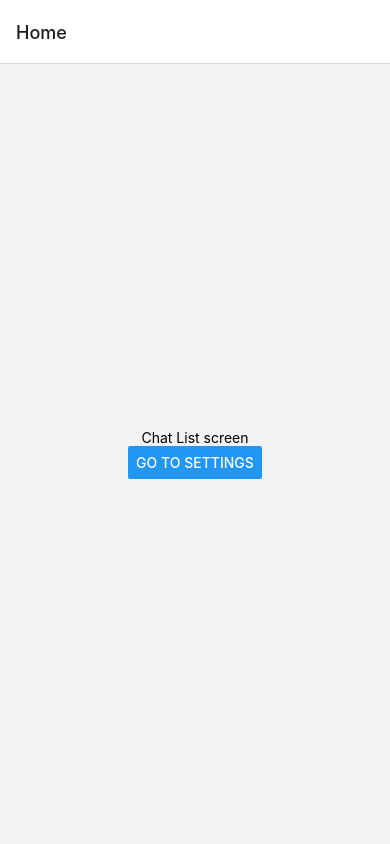
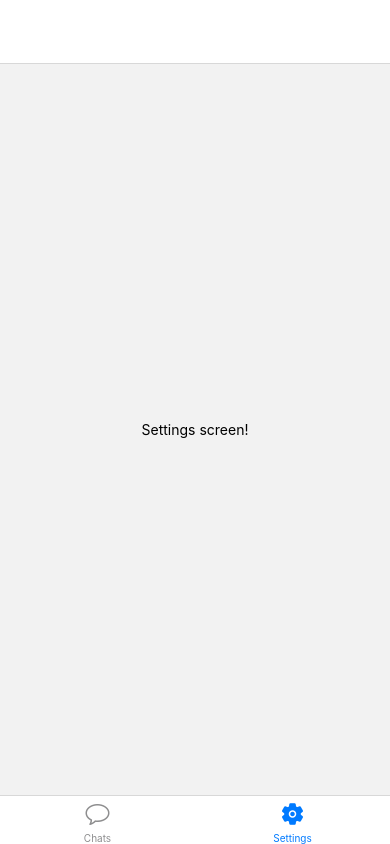
Before and after one commit to hectorbencosme7/whatsApp, a React Native app: screen /Settings in a window 390 px wide. Built offline with nearby package versions, Linux system fonts and the light colour scheme.

Commit message:
Added bottom Tab navigator, devided App.js into extra components. Icons are now present within the tab navigator.

```diff
--- a/App.js
+++ b/App.js
@@ -4,16 +4,12 @@ import {Button,StyleSheet, Text, View } from 'react-native';
 import { SafeAreaProvider, SafeAreaView } from 'react-native-safe-area-context';
 import * as SplashScreen from 'expo-splash-screen';
 import * as Font from 'expo-font';
-import { NavigationContainer } from '@react-navigation/native';
-import { createStackNavigator } from '@react-navigation/stack';
 
-import ChatListScreen from './Screens/ChatListScreen';
-import ChatSettingsScreen from './Screens/ChatSettingsScreen';
-
+import AppNavigator from './navigation/AppNavigator';
 
 
 SplashScreen.preventAutoHideAsync();
-const Stack = createStackNavigator();
+
 export default function App() {
 
   const [appIsLoaded,setAppIsLoaded] = useState(false);
@@ -69,15 +65,10 @@ export default function App() {
   console.log('render count!');
 
   return (
-    <SafeAreaProvider onLayout={onLayout}>
+    <SafeAreaProvider styles={styles.container}
+    onLayout={onLayout}>
 
-        <NavigationContainer>
-          <Stack.Navigator>
-            <Stack.Screen name = "Home" component={ChatListScreen} />
-            <Stack.Screen name = "ChatSettings" component={ChatSettingsScreen} />
-          </Stack.Navigator>
-        </NavigationContainer>
-
+     <AppNavigator/>
 
     </SafeAreaProvider>
 
--- /dev/null
+++ b/Screens/SettingsScreen.js
@@ -0,0 +1,17 @@
+import React from "react";
+import { View, Text, StyleSheet } from "react-native";
+
+const SettingsScreen = props =>{
+    return <View style = {styles.container}>
+                <Text>Settings screen!</Text>
+            </View>
+};
+
+const styles = StyleSheet.create({
+    container:{
+        flex: 1,
+        justifyContent: 'center',
+        alignItems: 'center'
+    }
+});
+export default SettingsScreen;
--- /dev/null
+++ b/navigation/AppNavigator.js
@@ -0,0 +1,52 @@
+import React from 'react';
+import { NavigationContainer } from '@react-navigation/native';
+import { createStackNavigator } from '@react-navigation/stack';
+import { createBottomTabNavigator } from '@react-navigation/bottom-tabs';
+import { SimpleLineIcons,Ionicons } from '@expo/vector-icons';
+
+import ChatListScreen from '../Screens/ChatListScreen';
+import ChatSettingsScreen from '../Screens/ChatSettingsScreen';
+import SettingsScreen from '../Screens/SettingsScreen';
+
+const Stack = createStackNavigator();
+const Tab = createBottomTabNavigator();
+
+const TabNavigator = () =>{
+    return(
+      <Tab.Navigator
+      screenOptions={{headerTitle:''}}>
+        <Tab.Screen name="ChatList" component={ChatListScreen}
+            options={{
+              tabBarLabel:'Chats',
+              tabBarIcon : ({color})=>(
+              <SimpleLineIcons name="bubble" size={24} color={color} />
+              )
+            }}/>
+       <Tab.Screen name="Settings" component={SettingsScreen}
+            options={{tabBarLabel:'Settings',
+            tabBarIcon : ({color})=>(
+              <Ionicons name="settings" size={24} color={color}/>
+              )
+            }}/>
+      </Tab.Navigator>
+    );
+  }
+
+const AppNavigator = prop =>{
+
+    return(
+        <NavigationContainer>
+            <Stack.Navigator>
+            <Stack.Screen name = "Home" component={TabNavigator}
+                    options={{headerShown: false}}/>
+            <Stack.Screen name = "ChatSettings" component={ChatSettingsScreen}
+            options={{headerTitle: "Settings",
+                    headerBackTitle: "Back"
+            }} />
+            </Stack.Navigator>
+        </NavigationContainer>
+    );
+
+
+}
+export default AppNavigator;
--- a/package.json
+++ b/package.json
@@ -10,6 +10,7 @@
   },
   "dependencies": {
     "@expo/webpack-config": "^18.0.1",
+    "@react-navigation/bottom-tabs": "^6.5.12",
     "@react-navigation/native": "^6.1.10",
     "@react-navigation/native-stack": "^6.9.18",
     "@react-navigation/stack": "^6.3.21",
@@ -22,7 +23,8 @@
     "react-native-gesture-handler": "~2.9.0",
     "react-native-safe-area-context": "4.5.0",
     "react-native-screens": "~3.20.0",
-    "react-native-web": "~0.18.10"
+    "react-native-web": "~0.18.10",
+    "@expo/vector-icons": "^13.0.0"
   },
   "devDependencies": {
     "@babel/core": "^7.20.0"
```
Also changed, not shown: 1 other file (tests, documents, lock files or other folders).
